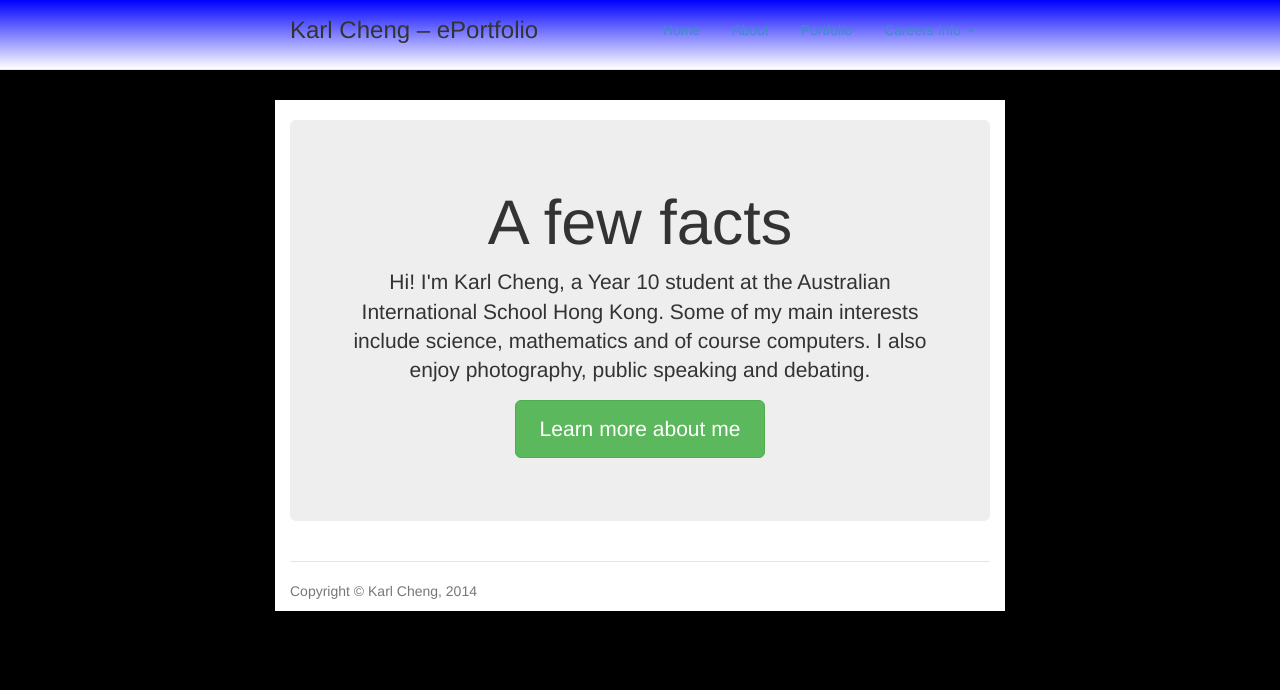
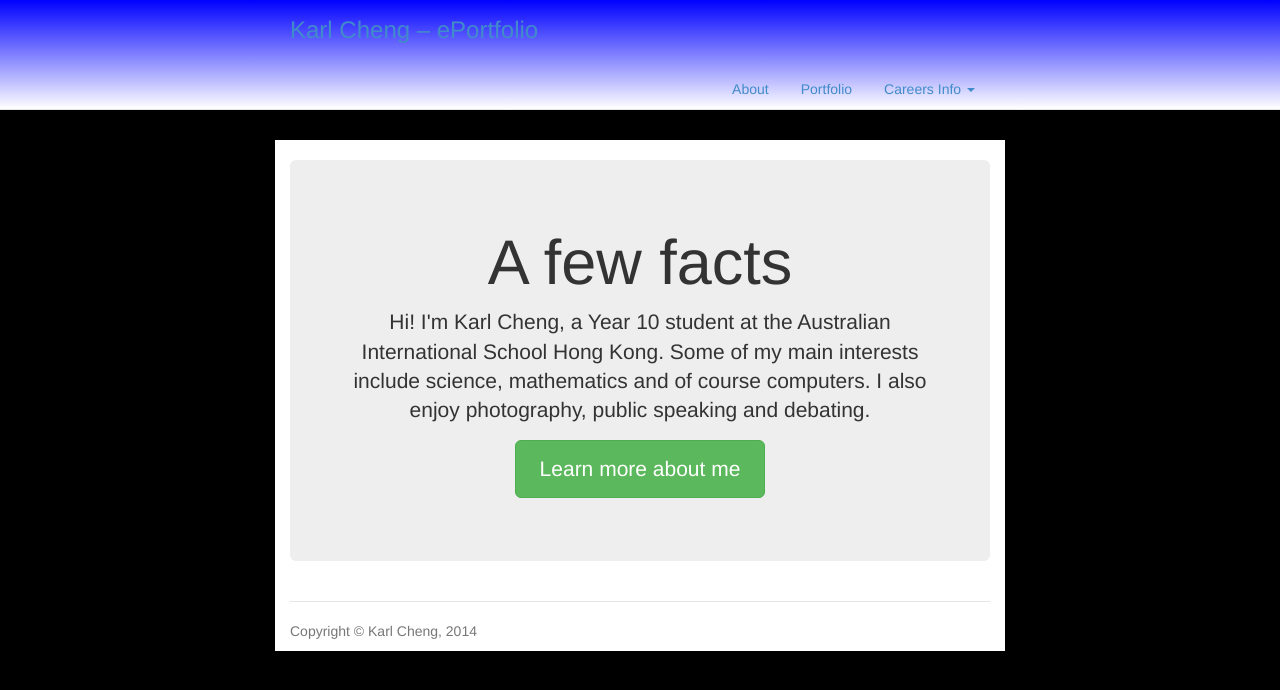
Before and after one commit to Qantas94Heavy/qantas94heavy.github.io, a Jekyll site: the page built from index.md, in a window 1280 px wide. Shown: the top 690 px of the page. Built offline with Jekyll 4.4.1, drawn with Linux system fonts in a browser that asks for light colours.

Commit message:
Make clicking on the page title go to home
Having an explicit Home button takes up space, let's see if it looks better.

```diff
--- a/_config.yml
+++ b/_config.yml
@@ -5,26 +5,22 @@
       path: "" # empty string for all files
     values:
       layout: default
-baseurl: "/eportfolio/"
+baseurl: /eportfolio/
 navigation:
-  - text: Home
-    url: /
-    children: false
   - text: About
-    url: /about.html
-    children: false
+    url: about.html
   - text: Portfolio
-    url: /portfolio.html
+    url: portfolio.html
   - text: Careers Info
     url: ~
     children:
 #      - text: Achievements
-#        url: /achievements.html
+#        url: achievements.html
 #      - text: Personality
-#        url: /personality.html
+#        url: personality.html
       - text: Career Talks
-        url: /careertalks.html
+        url: careertalks.html
       - text: Self Evaluation
-        url: /selfevaluation.html
+        url: selfevaluation.html
       - text: Tertiary Options
-        url: /tertiary.html
+        url: tertiary.html
--- a/_layouts/default.html
+++ b/_layouts/default.html
@@ -31,19 +33,17 @@
 								<a class="dropdown-toggle {{ isActive }}" data-toggle="dropdown">{{ link.text }} <span class="caret"></span></a>
 								<ul class="dropdown-menu">
 								{% for child in link.children %}
-									<li><a href="{{ site.baseurl }}{{ child.url | remove_first: '/' }}" class="">{{ child.text }}</a></li>
+									<li><a href="{{ site.baseurl }}{{ child.url }}">{{ child.text }}</a></li>
 								{% endfor %}
 								</ul>
 							</li>
 						{% elsif page.url == link.url %}
-							<li><a href="{{ site.baseurl }}{{ link.url | remove_first: '/' }}" class="active">{{ link.text }}</a></li>
+							<li><a href="{{ site.baseurl }}{{ link.url }}" class="active">{{ link.text }}</a></li>
 						{% else %}
 							<li><a href="{{ site.baseurl }}{{ link.url | remove_first: '/' }}">{{ link.text }}</a></li>
 						{% endif %}
 					{% endfor %}
 				</ul>
-
-				<h3>Karl Cheng &ndash; ePortfolio</h3>
 			</div>
     </div>
 
```
Also changed, not shown: other parts of _layouts/default.html (+2 -0 lines).
